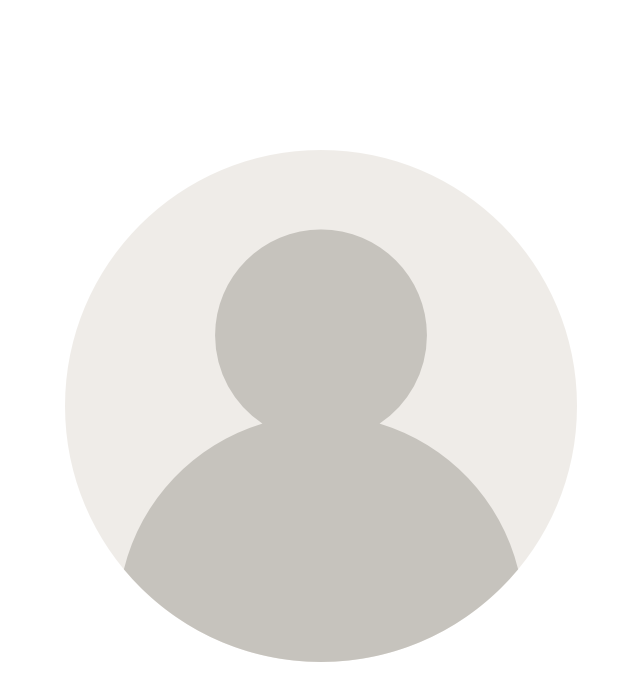
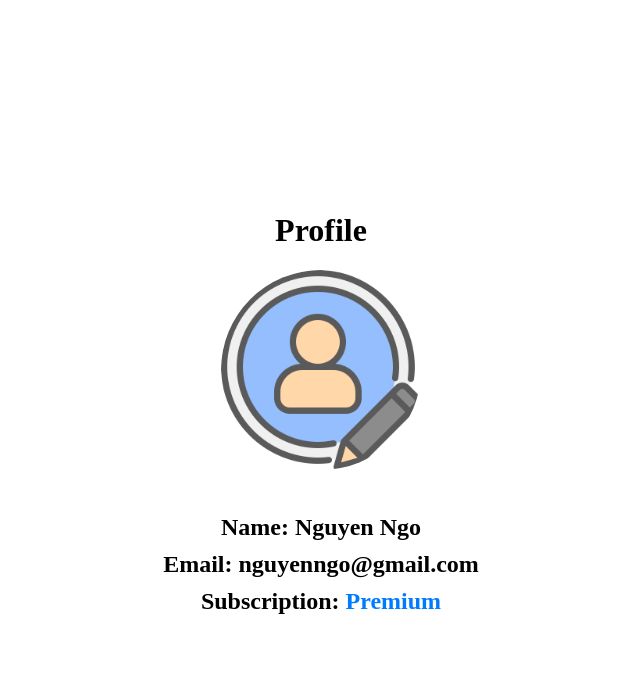
Before and after one commit to DAndyPhm0609/ArchitectureAssignment, a React (Vite) app in the folder Assignment/e-grammar/: page /profile in a window 1280 px wide. Shown: the top 700 px of the page, without its empty margins (319-959 px from the left). Built offline with nearby package versions, Linux system fonts and the light colour scheme.

Commit message:
features: Profile

```diff
--- a/Assignment/e-grammar/src/Pages/Profile/Profile.css
+++ b/Assignment/e-grammar/src/Pages/Profile/Profile.css
@@ -1,46 +1,53 @@
-/* Add this CSS to your stylesheet */
+/* Updated CSS to make everything bigger and improve user details */
 
 .container {
     display: flex;
     justify-content: center;
     align-items: center;
-    height: 100vh; /* Vertically center content on the page */
+    height: 100vh;
   }
 
-  .custom-upload-button {
-    display: flex;
-    align-items: center;
-    cursor: pointer;
-  }
-.profile-avatar-button {
+  .avatar-button {
     position: relative;
     display: inline-block;
     cursor: pointer;
   }
 
-  .avatar {
-    width: 100px;
-    height: auto;
+  .avatar-button .text {
+    display: none;
+    position: absolute;
+    bottom: 0;
+    left: 0;
+    right: 0;
+    text-align: center;
+    background-color: rgba(0, 0, 0, 0.7);
+    color: #fff;
+    padding: 5px 0;
   }
 
-  .avatar.hovered {
-    opacity: 0.7; /* Adjust opacity when hovered */
+  .avatar-button:hover .text {
+    display: block;
   }
 
-  .text {
-    display: none;
-    position: absolute;
-    top: 50%;
-    left: 50%;
-    transform: translate(-50%, -50%);
-    background-color: rgba(0, 0, 0, 0.7);
-    color: #fff;
-    padding: 5px 10px;
-    border-radius: 5px;
-    font-size: 12px;
-    z-index: 1; /* Ensure the text appears on top of the image */
+  .avatar {
+    width: 200px; /* Make the avatar larger */
+    height: auto;
+    border-radius: 50%; /* Add a circular shape to the avatar */
   }
 
-  .profile-avatar-button:hover .text {
-    display: block;
+  .user-details {
+    margin-top: 30px; /* Add more spacing between avatar and user details */
+    text-align: center;
+    font-size: 24px; /* Increase font size for user details */
   }
+
+  .username,
+  .email,
+  .subDetail {
+    font-weight: bold;
+    margin: 10px 0; /* Add spacing between user details */
+  }
+
+  .subDetail-text {
+    color: #007bff; /* Change color for subscription text */
+  }
--- a/Assignment/e-grammar/src/Pages/Profile/index.tsx
+++ b/Assignment/e-grammar/src/Pages/Profile/index.tsx
@@ -1,5 +1,6 @@
 import React, { useState } from "react";
-import userIcon from "../../assets/user.png";
+import userIcon from "../../assets/user-profile.png";
+import "./Profile.css";
 
 const Profile: React.FC = () => {
   const [isHovered, setIsHovered] = useState(false);
@@ -12,16 +13,35 @@ const Profile: React.FC = () => {
     setIsHovered(false);
   };
 
+  const username = "Nguyen Ngo";
+  const email = "nguyenngo@gmail.com";
+  const subDetail = "Premium";
+
   return (
     <div className="container">
-      <div
-        className={`profile-avatar-button ${isHovered ? "hovered" : ""}`}
-        onMouseEnter={handleMouseEnter}
-        onMouseLeave={handleMouseLeave}
-      >
-        <input type="file" accept="image/*" style={{ display: "none" }} />
-        <img src={userIcon} alt="Upload Avatar" className={`avatar ${isHovered ? "hovered" : ""}`} />
-        {isHovered && <span className="text">Change Avatar</span>}
+        <h1>Profile</h1>
+        <div className="profile-avatar-button">
+            <label
+                className={`avatar-button ${isHovered ? "hovered" : ""}`}
+                onMouseEnter={handleMouseEnter}
+                onMouseLeave={handleMouseLeave}
+            >
+            <input type="file" accept="image/*" style={{ display: "none" }} />
+            <img
+                src={userIcon}
+                alt="Upload Avatar"
+                className="avatar"
+                style={{ width: "200px", height: "auto" }}
+            />
+            {isHovered && <span className="text">Change Avatar</span>}
+            </label>
+      </div>
+      <div className="user-details">
+        <div className="username">Name: {username}</div>
+        <div className="email">Email: {email}</div>
+        <div className="subDetail">
+          Subscription: <span className="subDetail-text">{subDetail}</span>
+        </div>
       </div>
     </div>
   );
```
Also changed, not shown: Assignment/e-grammar/src/assets/user-profile.png (added).
